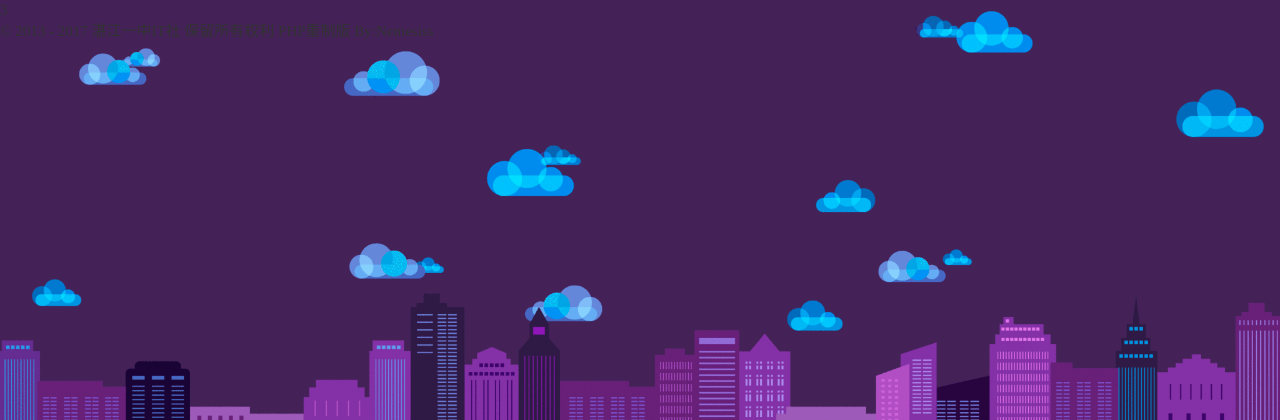
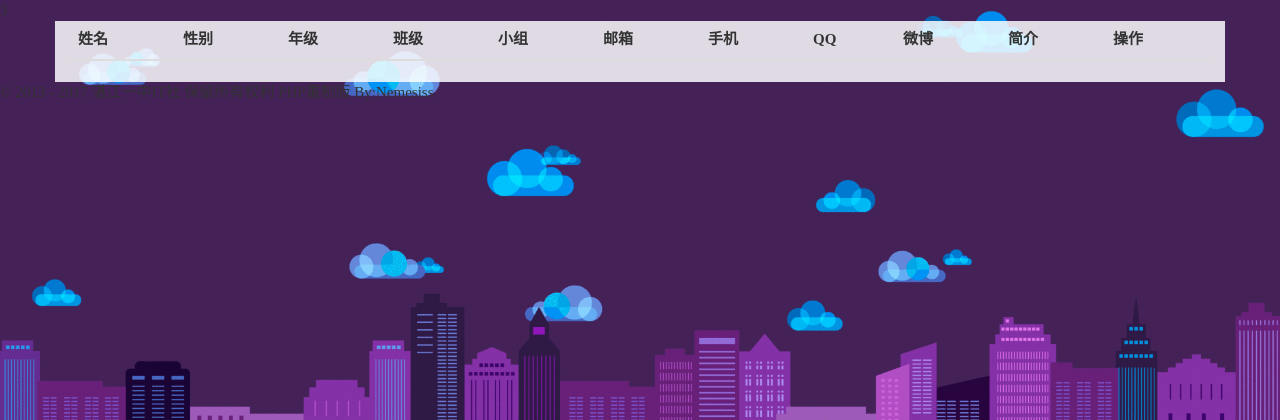
Before and after one commit to Zjazure/Joinzjazure, a PHP site: page /Admin/index.php in a window 1280 px wide. Shown: the top 420 px of the page. Run offline with PHP 8.4, Linux system fonts and the light colour scheme; the visitor is signed in with stand-in values (Sample User, id 1); tables that the repository leaves empty or names only in its code hold one stand-in row (values such as "Sample post"); lists and menus that the app fills with data are empty; some libraries are stand-ins or nearby versions; some web fonts are replaced.

Commit message:
add admin view

```diff
--- a/JoinzjazurePHP/Admin/index.php
+++ b/JoinzjazurePHP/Admin/index.php
@@ -2,11 +2,67 @@
 $page_title = "湛江一中IT社网络报名系统 管理后台";
 $page_address = "../";
 require(dirname(__DIR__)."/header.php");
+require(dirname(__DIR__)."/class/member.class.php");
 ?>
-<body style="background-color:rgba(255,255,255,0.83)">
 <?php
     if(!isset($_SESSION["IsLogin"]))
         header("Location: login.php");
 ?>
+<body>
+    <div class="container" style="background-color:rgba(255,255,255,0.83)">
+        <div class="row">
+            <div class="col-md-12">
+                <table class="table table-striped">
+                <thead>
+                    <tr>
+                    <th>姓名</th>
+                    <th>性别</th>
+                    <th>年级</th>
+                    <th>班级</th>
+                    <th>小组</th>
+                    <th>邮箱</th>
+                    <th>手机</th>
+                    <th>QQ</th>
+                    <th>微博</th>
+                    <th>简介</th>
+                    <th>操作</th>
+                    </tr>
+                </thead>
+                <tbody>
+                    <?php
+                    $members = member::get_members();
+                    foreach($members as $member)
+                    {
+                    ?>
+                        <tr>
+                        <th scope="row"><?php echo($member->name); ?></th>
+                        <td><?php echo($member->gender); ?></td>
+                        <td><?php echo($member->grade); ?></td>
+                        <td><?php echo($member->class); ?></td>
+                        <td>
+                        <?php
+                            foreach($member->groups as $group)
+                                echo($group."<br/>");
+                        ?>
+                        </td>
+                        <td><?php echo($member->email); ?></td>
+                        <td><?php echo($member->phone); ?></td>
+                        <td><?php echo($member->QQ); ?></td>
+                        <td><?php echo($member->weibo); ?></td>
+                        <td><?php echo($member->description); ?></td>
+                        <td>
+                            <?php $id = urlencode($member->get_pk_json()); ?>
+                            <a class="btn btn-success" href="index.php?action=edit&id=<?php echo($id);?>" role="button">编辑</a>
+                            <a class="btn btn-danger" href="index.php?action=delete&id=<?php echo($id);?>" role="button">删除</a>
+                        </td>
+                        </tr>
+                    <?php
+                    }
+                    ?>
+                </tbody>
+                </table>
+            </div>
+        </div>
+    </div>
 </body>
 <?php require(dirname(__DIR__)."/footer.php");?>
--- a/JoinzjazurePHP/class/member.class.php
+++ b/JoinzjazurePHP/class/member.class.php
@@ -12,6 +12,16 @@ class member
     public $QQ;
     public $weibo;
     public $description;
+
+    public function get_pk_json()
+    {
+        return json_encode(array(
+            "name"=>$this->name,
+            "gender"=>$this->gender,
+            "grade"=>$this->grade,
+            "class"=>$this->class
+        ));
+    }
 
     private static function connect_to_table()
     {
@@ -84,11 +94,38 @@ class member
                 $member->QQ = $row["QQ"];
                 $member->weibo = $row["Weibo"];
                 $member->description = $row["Description"];
-                $member->groups = json_decode($row["Groups"]);
+                $member->groups = json_decode($row["GroupValue"],true);
                 array_push($members,$member);
             }
         $mysqli->close();
         return $members;
+    }
+
+    public static function get_member_by_pk_json($pk_json)
+    {
+        $pks = json_decode($pk_json,true);
+        $conf = config::get_configs();
+        $db_tbl = $conf["database_table"];
+        $mysqli = self::connect_to_table();
+        $sql_cmd = "SELECT * FROM $db_tbl WHERE Name='".self::CIC($pks["name"])."' AND Gender='".$pks["gender"]."' AND Grade='".self::CIC($pks["grade"])."' AND Class='".self::CIC($pks["class"])."' ";
+        $result = $mysqli->query($sql_cmd);
+        if($result->num_rows==1)
+        {
+            $row = $result->fetch_assoc();
+            $member = new member();
+            $member->name = $row["Name"];
+            $member->gender = $row["Gender"];
+            $member->grade = $row["Grade"];
+            $member->class = $row["Class"];
+            $member->email = $row["Email"];
+            $member->phone = $row["Phone"];
+            $member->QQ = $row["QQ"];
+            $member->weibo = $row["Weibo"];
+            $member->description = $row["Description"];
+            $member->groups = json_decode($row["GroupValue"],true);
+            return $member;
+        }
+        return null;
     }
 
     public static function add_member($member)
--- a/JoinzjazurePHP/submit.php
+++ b/JoinzjazurePHP/submit.php
@@ -20,7 +20,7 @@ if(isset($anouncements["Submit"]))echo($anouncements["Submit"])
     $member->gender = $_POST["Gender"]=="True"?true:false;
     $member->grade = $_POST["Grade"];
     $member->class = $_POST["Class"];
-    $member->groups = $_POST["counter"];
+    $member->groups = isset($_POST["counter"])?$_POST["counter"]:array("None");
     $member->email = $_POST["Email"];
     $member->phone = $_POST["Phone"];
     $member->QQ = $_POST["QQ"];
```
